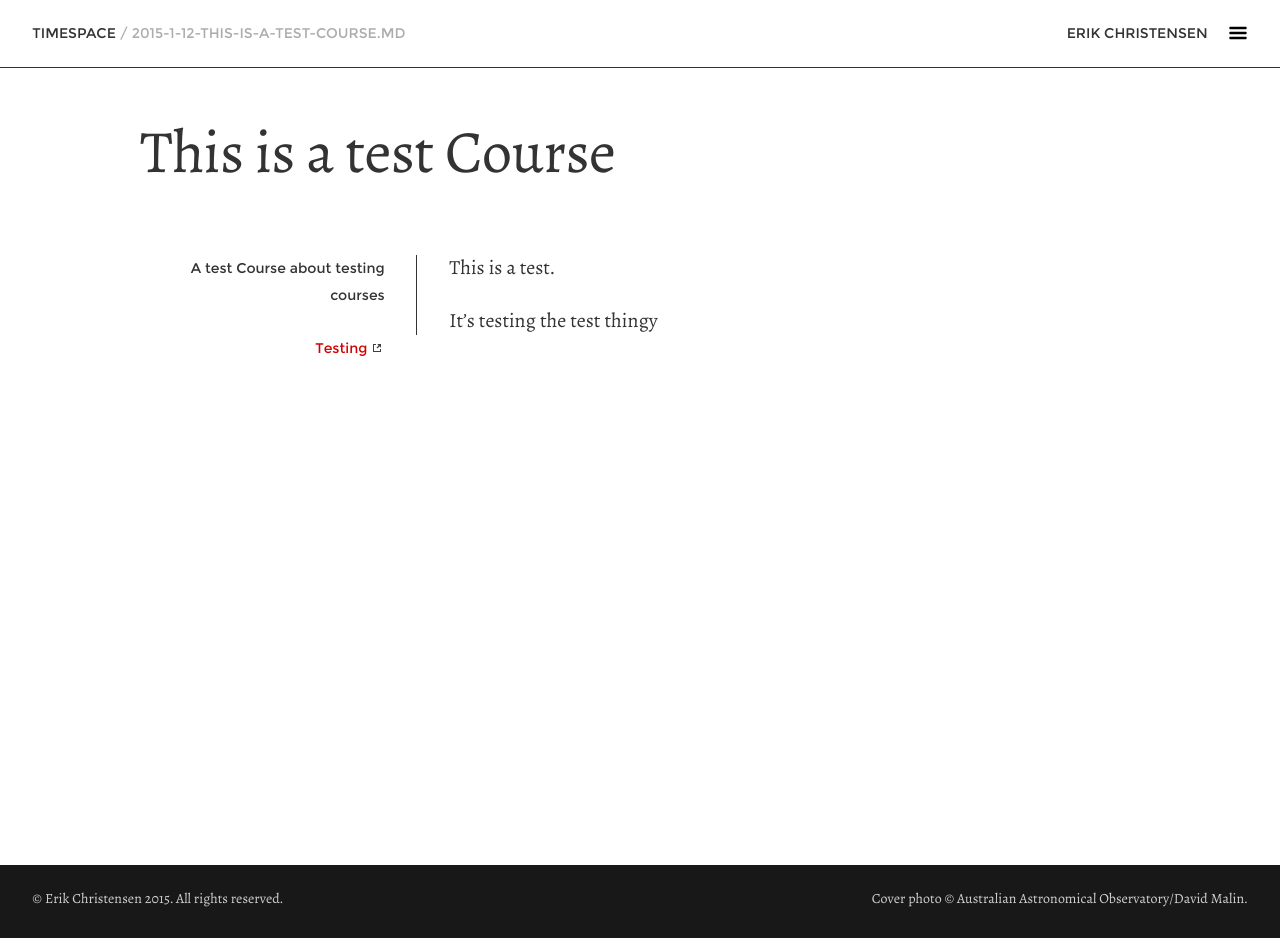
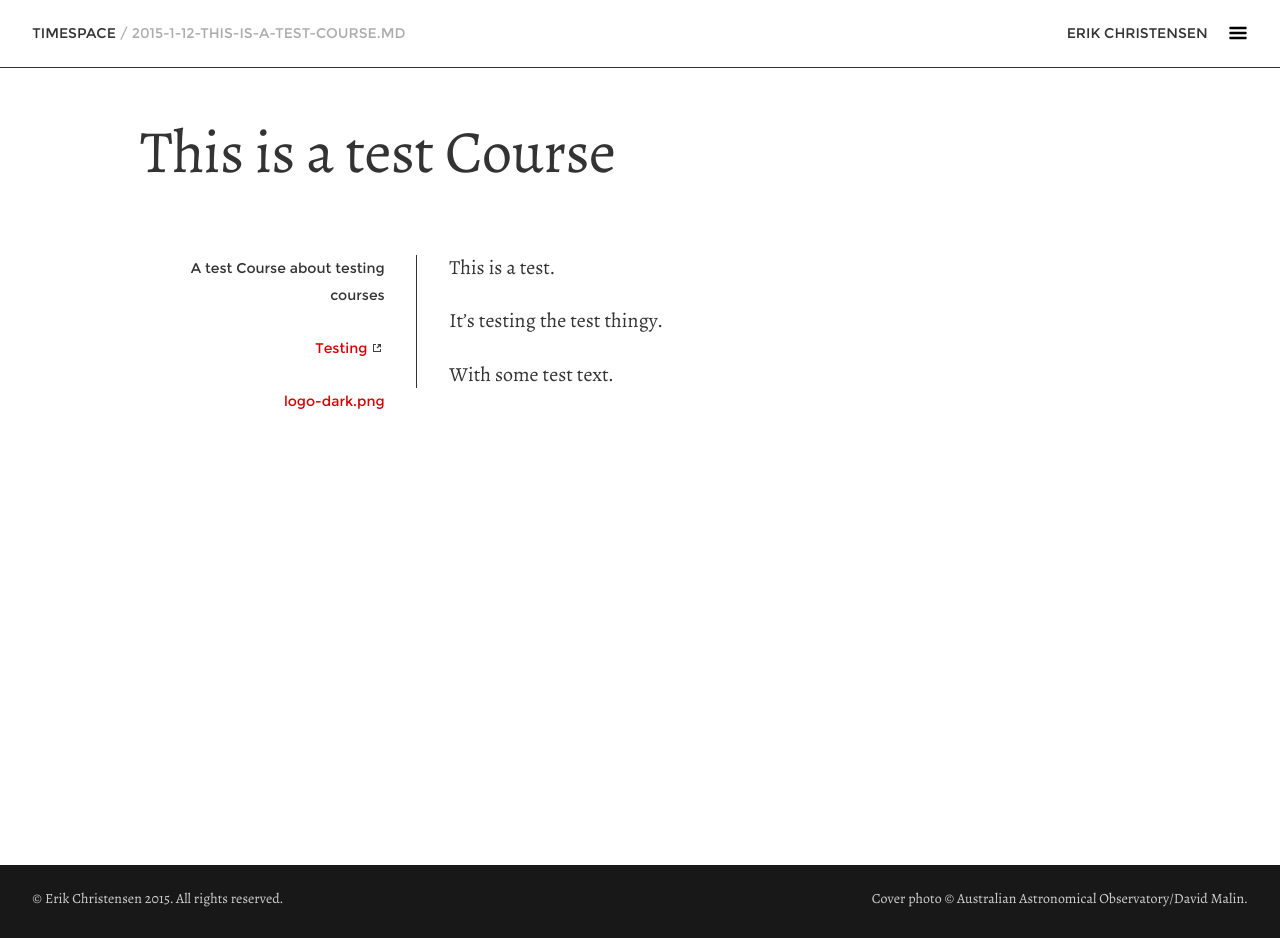
Before and after one commit to netlifydemo/cms-demo, a Jekyll site: the page built from _courses/2015-1-12-this-is-a-test-course.md, in a window 1280 px wide. Built offline with Jekyll 4.4.1, drawn with Linux system fonts in a browser that asks for light colours.

Commit message:
Updated Course This is a test Course

```diff
--- a/_courses/2015-1-12-this-is-a-test-course.md
+++ b/_courses/2015-1-12-this-is-a-test-course.md
@@ -5,9 +5,13 @@ info: A test Course about testing courses
 links:
   - label: Testing
     url: "https://www.netlify.com"
-docs: null
+docs:
+  - label: logo-dark.png
+    path: /docs/courses/logo-dark.png
 ---
 
 This is a test.
 
-It's testing the test thingy
+It's testing the test thingy.
+
+With some test text.
```
Also changed, not shown: docs/courses/logo-dark.png (added).
